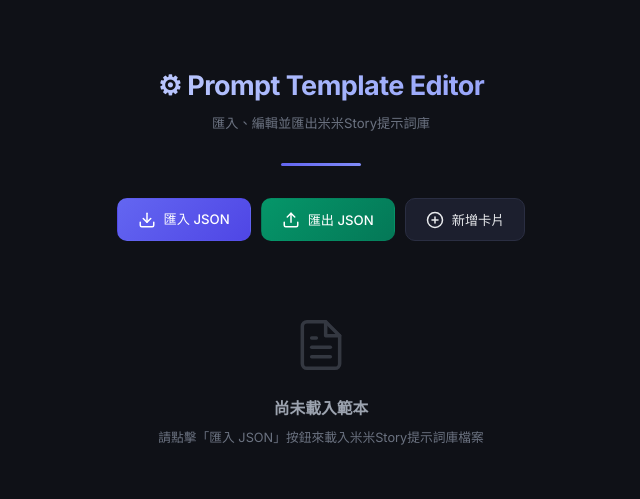
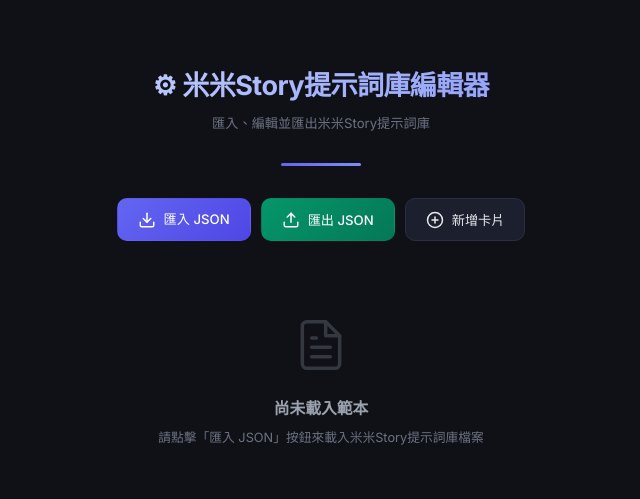
Before and after one commit to KinoshitaRina/MimistoryPromptEditor, a plain HTML site: page index.html in a window 1280 px wide. Shown: the whole page, without its empty margins (319-959 px from the left). Drawn offline with Linux system fonts and the light colour scheme.

Commit message:
Update index.html

```diff
--- a/index.html
+++ b/index.html
@@ -4,7 +4,7 @@
 <meta charset="UTF-8">
 <meta name="viewport" content="width=device-width, initial-scale=1.0">
 <title>米米Story提示詞庫編輯器</title>
-<meta name="description" content="A visual editor for Prompt Library JSON templates. Import, edit, and export prompt cards with an intuitive interface.">
+<meta name="description" content="米米Story神秘小工具">
 <link rel="preconnect" href="https://fonts.googleapis.com">
 <link rel="preconnect" href="https://fonts.gstatic.com" crossorigin>
 <link href="https://fonts.googleapis.com/css2?family=Inter:wght@300;400;500;600;700&family=JetBrains+Mono:wght@400;500&display=swap" rel="stylesheet">
@@ -709,7 +709,7 @@ body {
 <div class="app-container" id="app">
   <!-- Header -->
   <header class="app-header">
-    <h1>⚙ Prompt Template Editor</h1>
+    <h1>⚙ 米米Story提示詞庫編輯器</h1>
     <p>匯入、編輯並匯出米米Story提示詞庫</p>
   </header>
 
```
